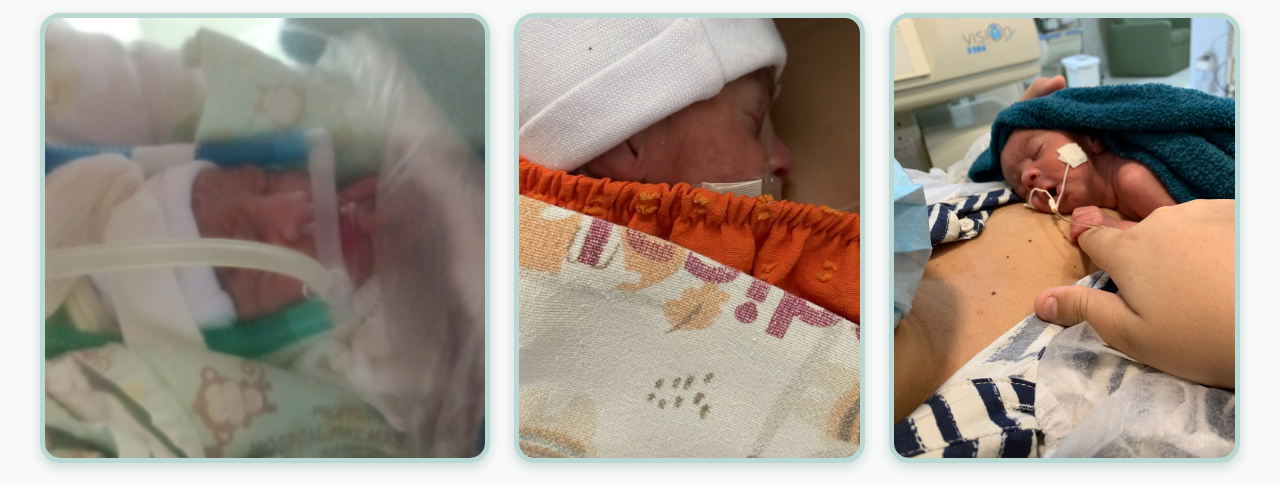
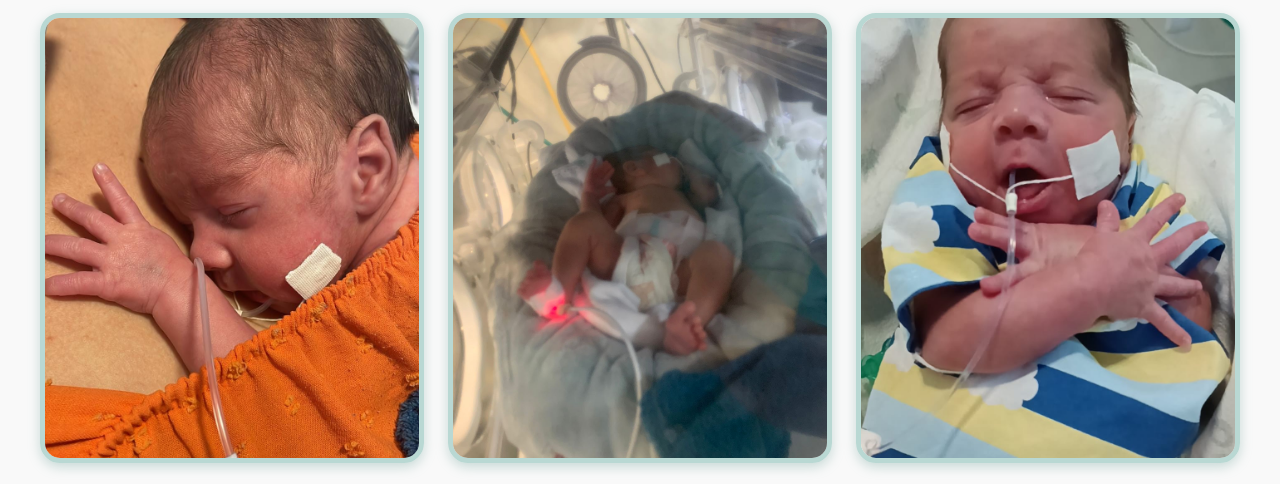
Before and after one commit to vitoria776/meu-site, a plain HTML site: page apos-nascimento1.html in a window 1280 px wide. Shown: the part 274-758 px from the top of the page. Drawn offline with Linux system fonts and the light colour scheme.

Commit message:
por favor

```diff
--- a/apos-nascimento1.html
+++ b/apos-nascimento1.html
@@ -21,9 +21,9 @@
   <h2>RAVI SOARES PARENTE</h2>
 
   <div class="galeria-container">
-    <img src="Imagens/nascido1.jpeg" alt="Foto 1">
-    <img src="Imagens/nascido2.jpeg" alt="Foto 2">
-    <img src="Imagens/nascido3.jpeg" alt="Foto 3">
+    <img src="Imagens/nascido7.jpeg" alt="Foto 1">
+    <img src="Imagens/nascido8.jpeg" alt="Foto 2">
+    <img src="Imagens/nascido9.jpeg" alt="Foto 3">
   </div>
 
   <p>
```
Also changed, not shown: apos-nascimento2.html (+3 -3 lines).
